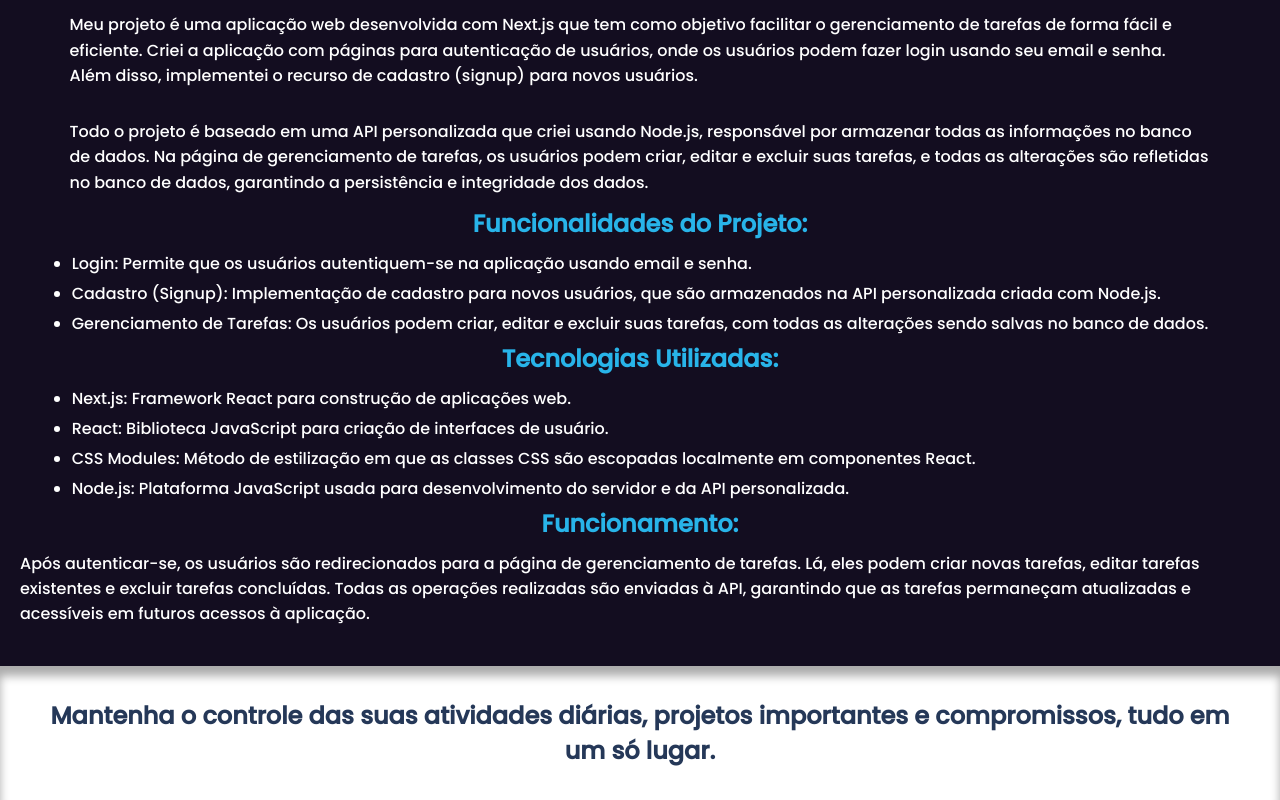
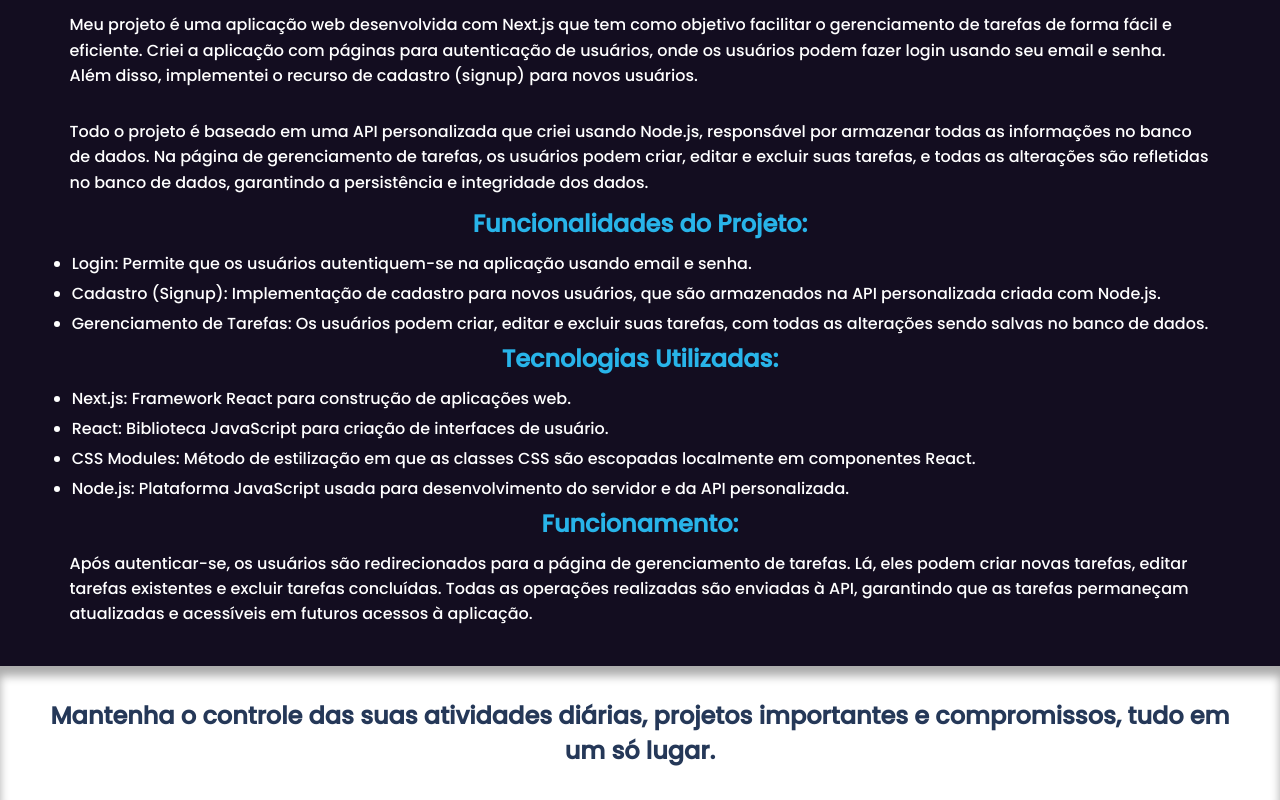
Before and after one commit to GuilhermeGomesti1/MyApiSystem, a Next.js app: page /sobre-o-projeto in a window 1280 px wide. Shown: the part 542-1342 px from the top of the page. Built offline with nearby package versions, Linux system fonts and the light colour scheme.

Commit message:
Update styles.module.css

```diff
--- a/src/pages/sobre-o-projeto/styles.module.css
+++ b/src/pages/sobre-o-projeto/styles.module.css
@@ -57,7 +57,7 @@
   margin-left: 20px;
   margin-right: 20px;
   margin-bottom: 20px;
-  max-width: 1400px;
+  max-width: 1141px;
 
 }
 
```
